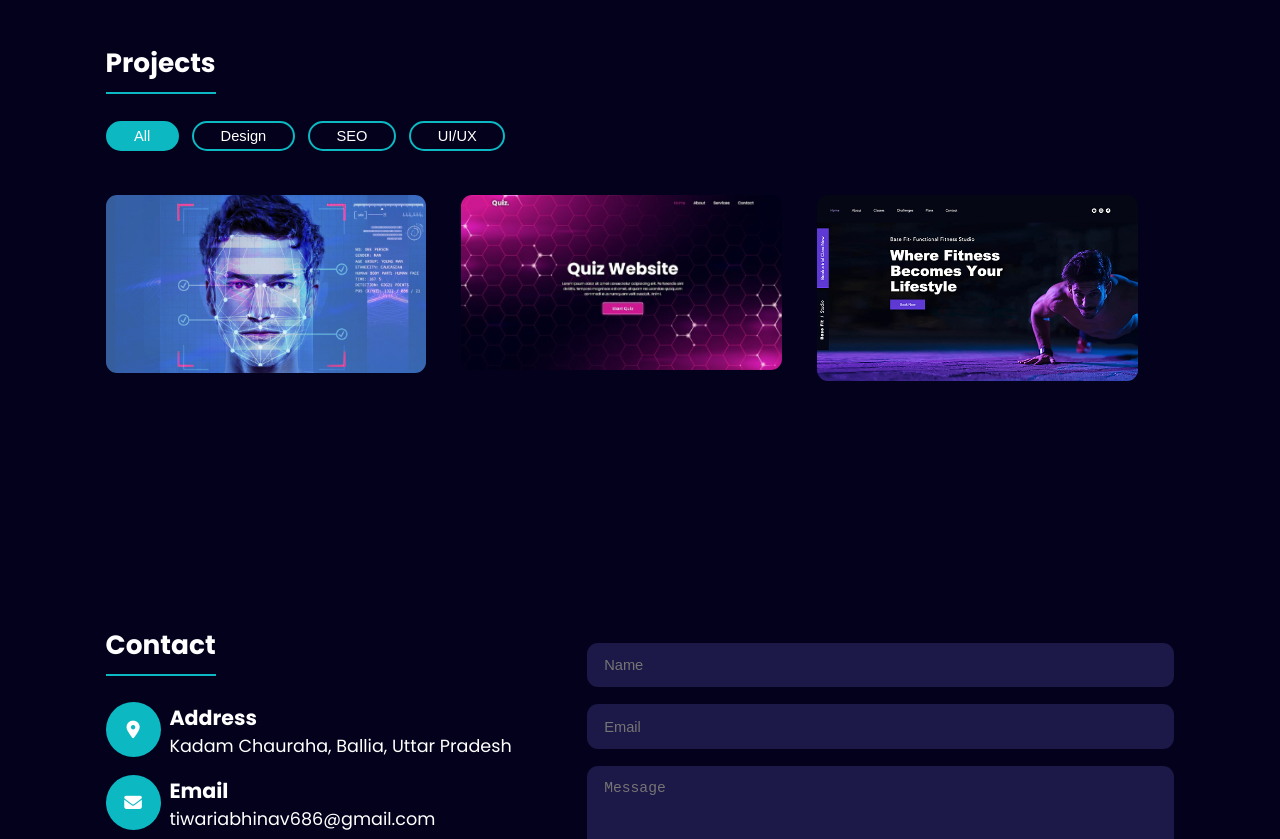
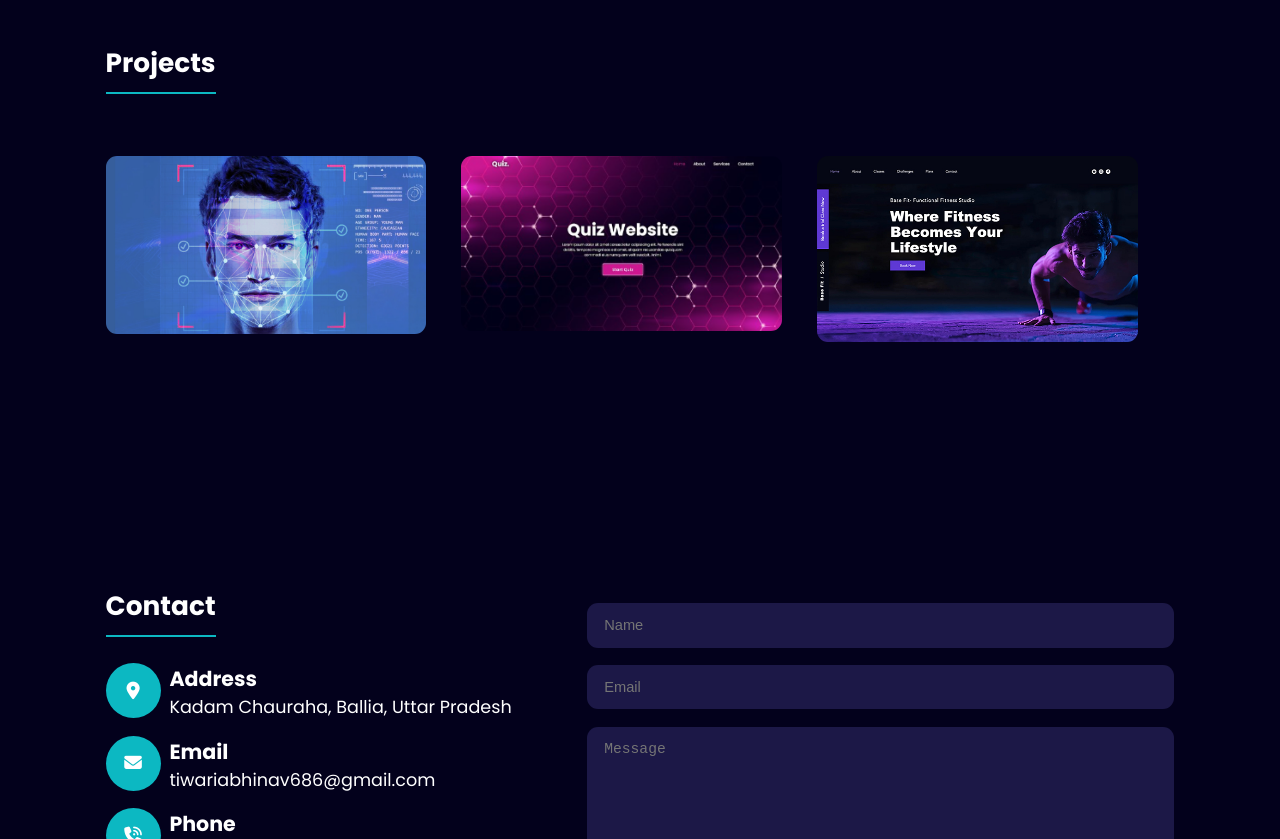
Before and after one commit to Abhinavtiwari8765/Abhinav-s-Portfolio, a plain HTML site: page index.html in a window 1280 px wide. Shown: the part 1480-2319 px from the top of the page. Drawn offline with Linux system fonts and the light colour scheme.

Commit message:
Update index.html

```diff
--- a/index.html
+++ b/index.html
@@ -21,9 +21,9 @@
 
         <header>
             <nav class="nav">
-              <a href="/" class="logo"> <span class="highlighted"> A</span>bhinav</a>
+              <a href="/" class="logo"> <span class="highlighted"> A</span>bhinav's&nbsp;Landin<span class="highlighted">g</span>.<span class="highlighted">.</span>.</a>
 
-              <div class="nav-links">
+              <div class="nav-links" id="myTopnav">
                 <a href="#home" class="nav-item nav-item-active">Home</a>
                 <a href="#about" class="nav-item">About</a>
                 <a href="#projects" class="nav-item">projects</a>
@@ -82,24 +82,24 @@
           <h2 class="secondery-title">Projects</h2>
 
           <div class="projects-tab">
-            <button class="projects-tab-btn projects-tab-btn-active" id="all">
+            <!-- <button class="projects-tab-btn projects-tab-btn-active" id="all">
               All
             </button>
             <button class="projects-tab-btn" id="design">Design</button>
             <button class="projects-tab-btn" id="seo">SEO</button>
-            <button class="projects-tab-btn" id="ui-ux">UI/UX</button>
+            <button class="projects-tab-btn" id="ui-ux">UI/UX</button> -->
           </div>
         </div>
 
         <div class="grid projects-grid">
           <div class="grid-item projects-item all design">
-            <img src="facial recog.jpg" alt="" />
+            <a href="https://github.com/Abhinavtiwari8765/Face-Recognition-Attendance-System"><img src="facial recog.jpg" alt="" /></a>
           </div>
           <div class="grid-item projects-item all design">
-            <img src="new quiz.png" alt="" />
+            <a href="https://github.com/Abhinavtiwari8765/Quiz-Game"><img src="new quiz.png" alt="" /></a>
           </div>
           <div class="grid-item projects-item all seo">
-            <img src="gym site.jpg" alt="" />
+            <a href="https://github.com/Abhinavtiwari8765/GYM-SITE"><img src="gym site.jpg" alt="" /></a>
           </div>
           <div class="grid-item projects-item all seo">
             <img src="./images/project-4.png" alt="" />
```
